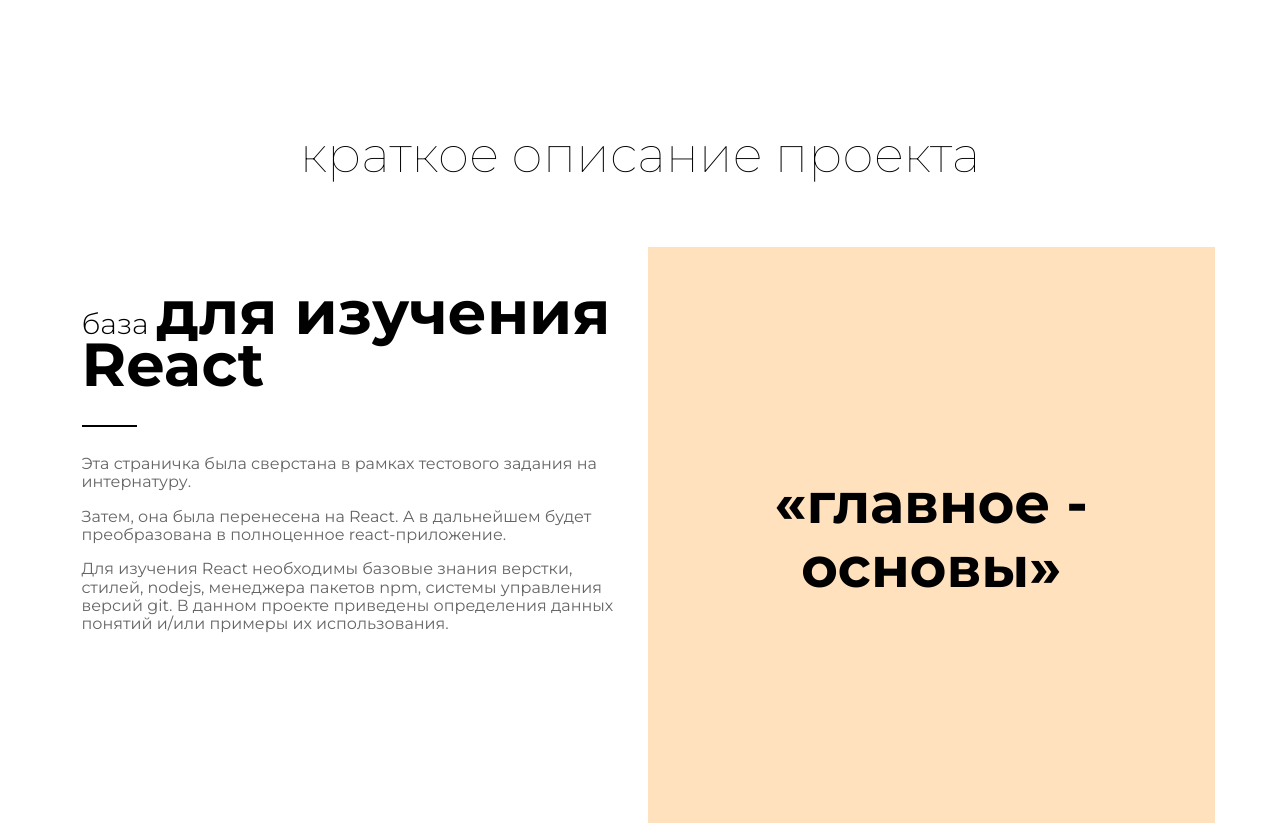
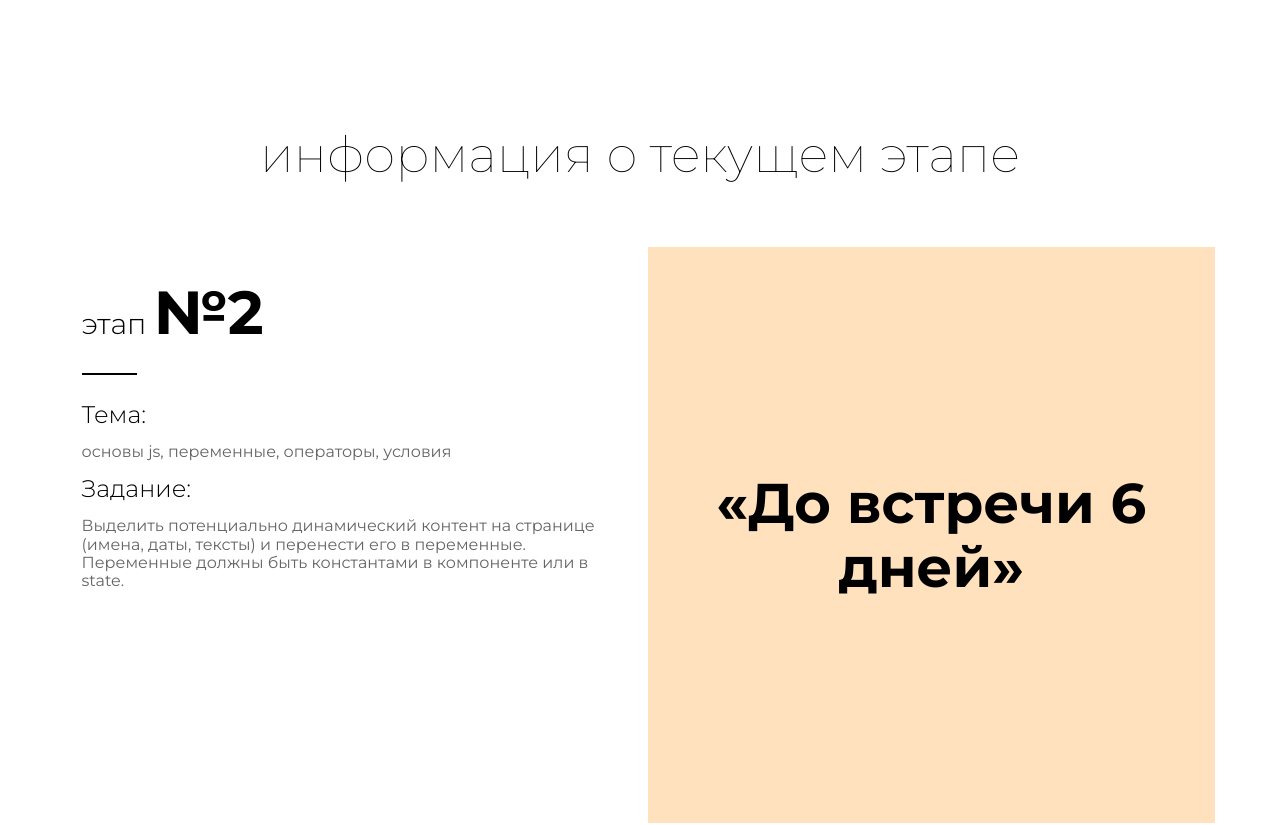
Before and after one commit to pemakhov/onix-internship-react-test-task, a JavaScript app: page / in a window 1280 px wide. Shown: the part 686-1511 px from the top of the page. Built offline with nearby package versions, Linux system fonts and the light colour scheme; the HTML template or start-up script is replaced by a standard one.

Commit message:
fix: fix lesson 2 issues
Add information section to the page. There different type variables are used. Also there's used
if/else conditions to reassign 'let' variables.

```diff
--- a/src/App.css
+++ b/src/App.css
@@ -189,6 +189,15 @@ html body #root main section h3 strong {
   font-weight: 700;
   font-size: 3.8rem;
 }
+html body #root main section h4 {
+  font-weight: 300;
+  font-size: 1.5rem;
+  line-height: 1.5rem;
+  margin: 1rem 0 0;
+}
+html body #root main section h4 strong {
+  font-weight: 600;
+}
 html body #root main section p {
   color: #656565;
   font-size: 1rem;
--- a/src/App.js
+++ b/src/App.js
@@ -13,6 +13,104 @@ function App() {
   const pageMainHeader = "Учим React";
   const pageSecondaryHeader = "на интернатуре в ONIX";
   const headerButtonCaption = "в дизайне была кнопка";
+
+  /*
+   * Project Information
+   */
+  const stages = [
+    {
+      topic: "тестовое задание",
+      goal: "продемонстрировать знания и умения, необходимые для интернатуры",
+      task: (
+        <>
+          <p>Выбрать шаблон и сверстать веб-страницу.</p>
+          <p>
+            Наполнить страницу содержимым: описанием базовых понятий,
+            знания которых необходимы для прохождения интернатуры.
+          </p>
+        </>
+      ),
+    },
+    {
+      topic: "основы создания проектов на react",
+      goal:
+        "ознакомится с node и npm, получить базовые понятия о том что такое react," +
+        " развернуть первый проект с помощью react cli",
+      task: (
+        <>
+          <p>1. Установить node.js и npm</p>
+          <p>2. Создать новый проект с помощью утилиты create react app</p>
+          <p>3. Перенести сверстанную страницу в react компоненту</p>
+        </>
+      ),
+    },
+    {
+      topic: "основы js, переменные, операторы, условия",
+      goal: "ознакомится с понятием переменной",
+      task: (
+        <p>
+          Выделить потенциально динамический контент на странице (имена, даты,
+          тексты) и перенести его в переменные. Переменные должны быть
+          константами в компоненте или в state.
+        </p>
+      ),
+    },
+    {
+      topic: "основы js, массивы",
+      goal: "научиться работать с массивами",
+      task: (
+        <>
+          <p>
+            На странице создать таблицу с биографией по годам. Данные записать в
+            массив. Сделать сортировку данных по клику (без помощи и с помощью
+            функций сортировки). Добавить две кнопки, по клику на первую
+            добавить новый элемент массива, и удалить его по клику на вторую.
+            Результаты выводить в консоль с помощью console.log.
+          </p>
+        </>
+      ),
+    },
+  ];
+
+  const projectInfoHeader = "информация о текущем этапе";
+  const currentDay = new Date().getDay();
+  const meetingDayNumber = 6;
+  const daysToMeeting = meetingDayNumber - currentDay;
+  let daysWordWithProperEnding = "";
+
+  if (daysToMeeting > 4) {
+    daysWordWithProperEnding = "дней";
+  } else if (daysToMeeting > 1) {
+    daysWordWithProperEnding = "дня";
+  } else {
+    daysWordWithProperEnding = "день";
+  }
+
+  let projectInfoQuote = `До встречи ${daysToMeeting} ${daysWordWithProperEnding}`;
+
+  const meetingToday = daysToMeeting === 0;
+
+  if (meetingToday) {
+    projectInfoQuote = "Встреча сегодня";
+  }
+
+  const currentStageNumber = 2;
+  const currentStage = stages[currentStageNumber];
+
+  const projectInfoArticleHeader = (
+    <>
+      этап <strong>№{currentStageNumber}</strong>
+    </>
+  );
+
+  const projectInfoArticle = (
+    <>
+      <h4>Тема:</h4>
+      <p>{currentStage.topic}</p>
+      <h4>Задание:</h4>
+      {currentStage.task}
+    </>
+  );
 
   /*
    * project description
@@ -445,6 +543,19 @@ function App() {
       </header>
       <main>
         <section>
+          <h2>{projectInfoHeader}</h2>
+          <div className="article">
+            <div className="article__image">
+              <p>{projectInfoQuote}</p>
+            </div>
+            <div className="article__content">
+              <h3>{projectInfoArticleHeader}</h3>
+              <div className="divider"></div>
+              {projectInfoArticle}
+            </div>
+          </div>
+        </section>
+        <section>
           <h2>{projectDescriptionHeader}</h2>
           <div className="article">
             <div className="article__image">
--- a/src/App.scss
+++ b/src/App.scss
@@ -212,6 +212,17 @@ html {
             }
           }
 
+          h4 {
+            font-weight: 300;
+            font-size: 1.5rem;
+            line-height: 1.5rem;
+            margin: 1rem 0 0;
+
+            strong {
+              font-weight: 600;
+            }
+          }
+
           p {
             color: $textLight;
             font-size: 1rem;
```
Also changed, not shown: 2 other files (tests, documents, lock files or other folders).
